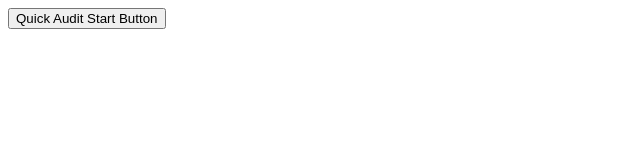
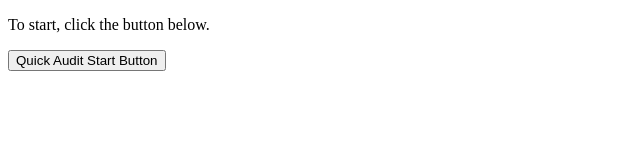
Before and after one commit to kellermoon/quickaudit, a plain HTML site: page index.html in a window 1280 px wide. Shown: the whole page, without its empty margins (0-640 px from the left). Drawn offline with Linux system fonts and the light colour scheme.

Commit message:
Just to super confirm,

```diff
--- a/index.html
+++ b/index.html
@@ -6,6 +6,8 @@
     </head>
     <body>
 
+    	<p>To start, click the button below.</p>
+
         <button>Quick Audit Start Button</button>
 
     </body>
```
